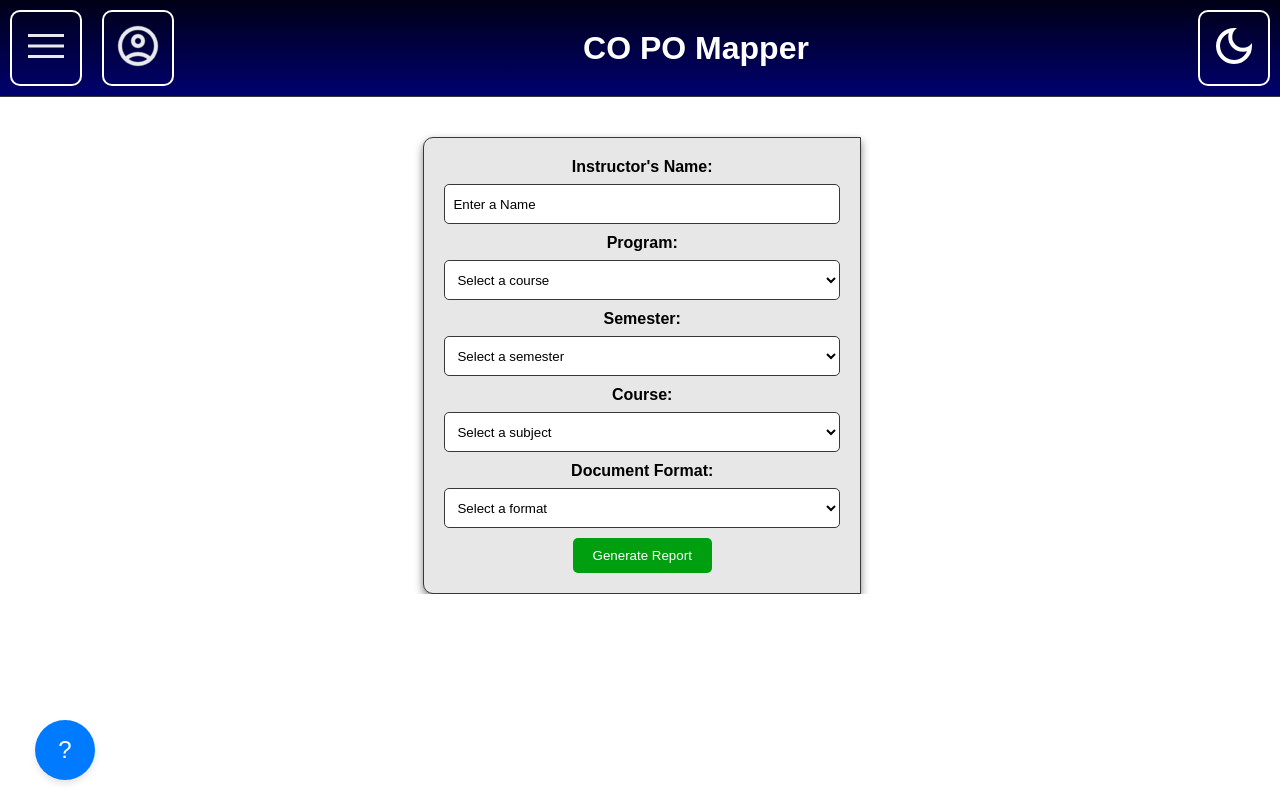
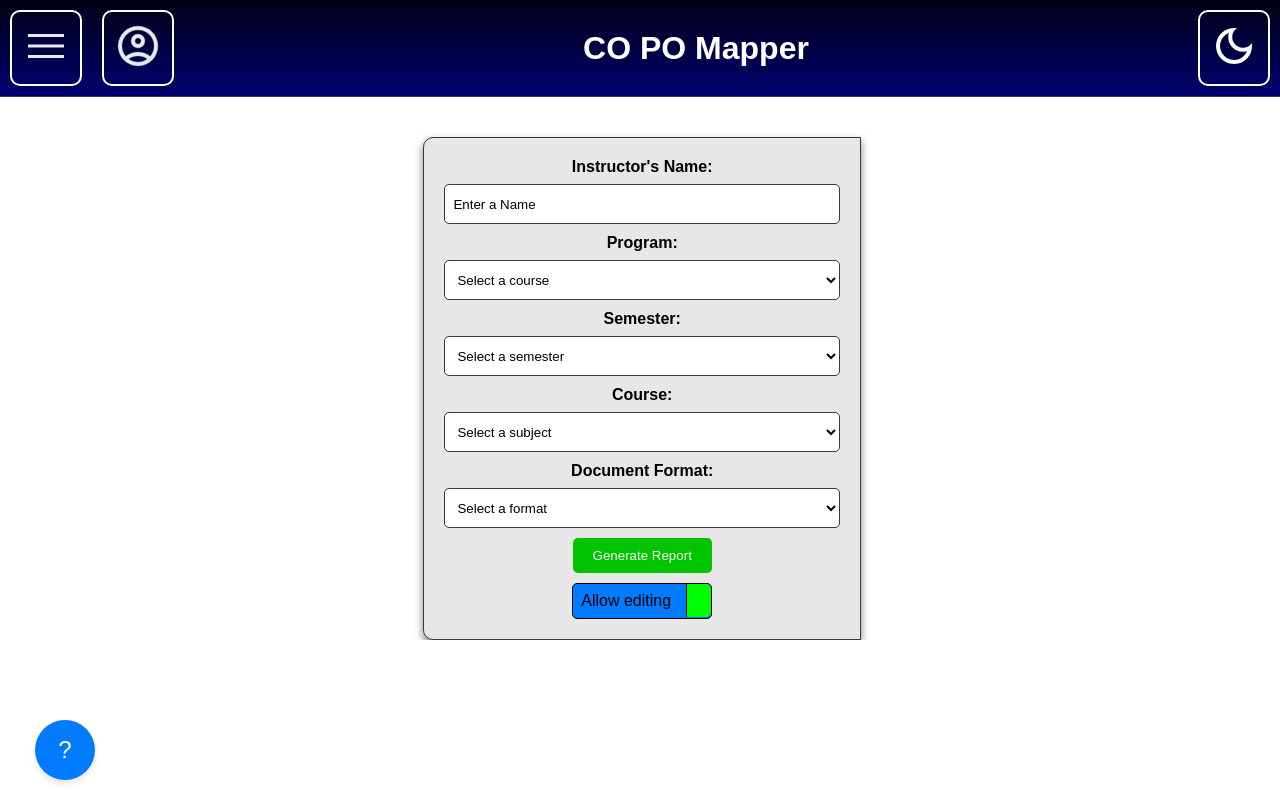
Before and after one commit to Student9226/CO-PO-Mapper, a React (Vite) app in the folder project/: page / in a window 1280 px wide. Built offline with nearby package versions, Linux system fonts and the light colour scheme.

Commit message:
Added toggle switch

```diff
--- a/project/src/Home.jsx
+++ b/project/src/Home.jsx
@@ -18,6 +18,7 @@ export const Home = () => {
   const [placeholder, setPlaceholder] = useState("Enter a Name");
   const [instructorName, setInstructorName] = useState("");
   const [coPoMatrixData, setCoPoMatrixData] = useState([]);
+  const [isSwitchOn, toggleSwitch] = useState(true);
 
   const handleCourse = (e) => {
     setCourse(e.target.value);
@@ -121,6 +122,10 @@ export const Home = () => {
     setCoPoMatrixData(coPoData);
   };
 
+  const handleSwitch=()=>{
+    toggleSwitch(prev => !prev)
+  }
+
   return (
     <main className={`form-container ${isProgramSelected ? 'form-left' : 'form-centered'}`}>
       <div className="form-fields">
@@ -172,7 +177,8 @@ export const Home = () => {
           </select>
         </label>
           <button onClick={generateReport}>Generate Report</button>
-      </div>
+          <div onClick={handleSwitch} className="switch">Allow editing<span style={{background: isSwitchOn? '#00ff00':'rgba(0,128,0,0.75)'}}></span></div>
+        </div>
 
       <div className="tables-container">
         {<Table program={filteredProgram()} programName={course}/>}
--- a/project/src/styles/App.css
+++ b/project/src/styles/App.css
@@ -9,8 +9,8 @@
   --chat-window-background: #ffffff;
   --special-button-hover: #0056b3;
   --special-button: #007bff;
-  --special-button1-hover: #00ff00;
-  --special-button1: #009f0f;
+  --special-button1: #00c400;
+  --special-button1-hover: #009f0f;
   --chat-message-user: #7aff7a;
   --chat-message-assistant: #ff8282;
 }
@@ -85,15 +85,13 @@ select {
   height: 40px;
   margin-top: 10px;
   background-color: var(--sidebar-background);
-  color: white;
 }
 
 button {
-  margin-top: 10px;
   background-color: var(--special-button);
-  color: white;
   border: none;
   padding: 8px 12px;
+  margin-top: 10px;
   margin-left: 15px;
   cursor: pointer;
   border-radius: 5px;
@@ -238,3 +236,20 @@ th {
 input::placeholder{
   color: var(--text-color)
 }
+
+.switch{
+  background-color: var(--special-button);
+  border: none;
+  padding: 8px 0 8px 8px;
+  margin: 10px auto auto auto;
+  border-radius: 5px;
+  border: 1px solid var(--text-color);
+}
+
+.switch span{
+  padding: 8px 12px;
+  margin-left: 15px;
+  cursor: pointer;
+  border-radius: 0 5px 5px 0;
+  border-left: 1px solid var(--text-color);
+}
```
